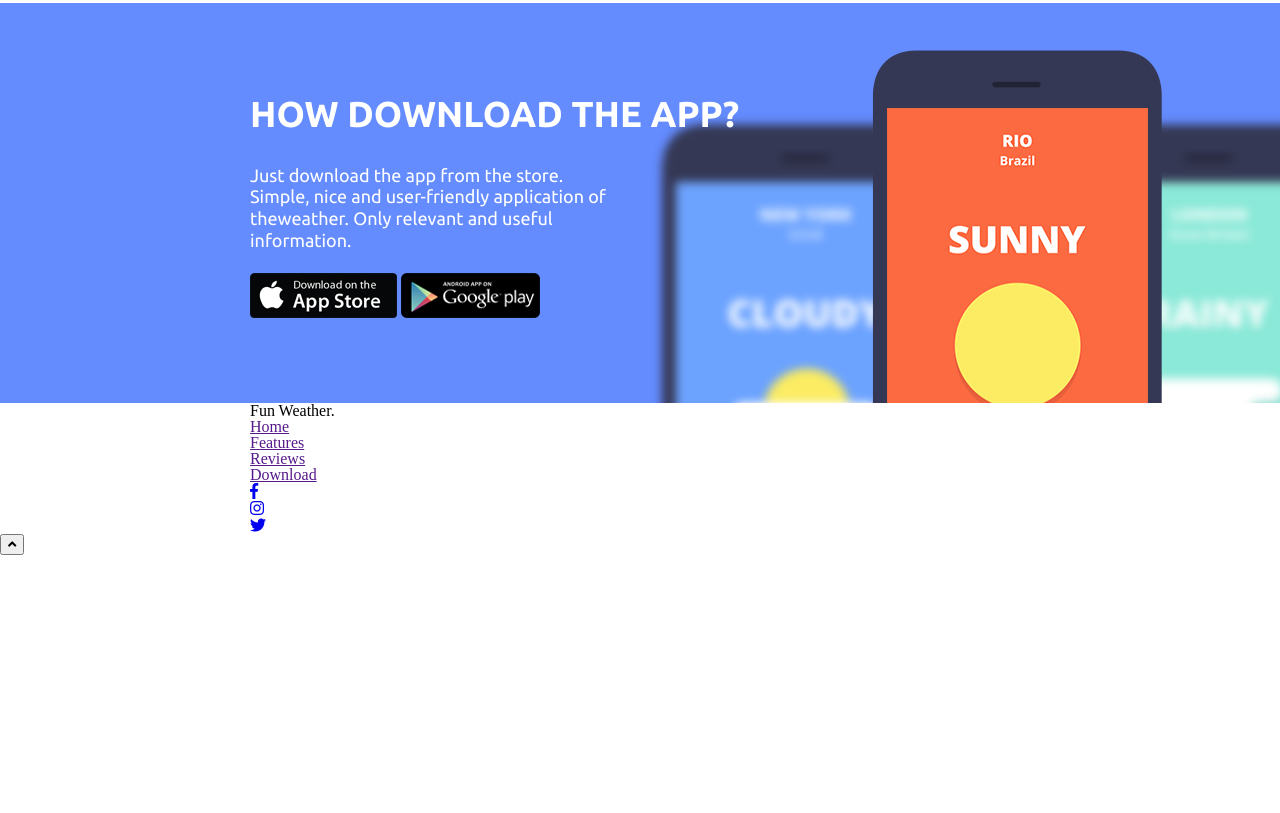
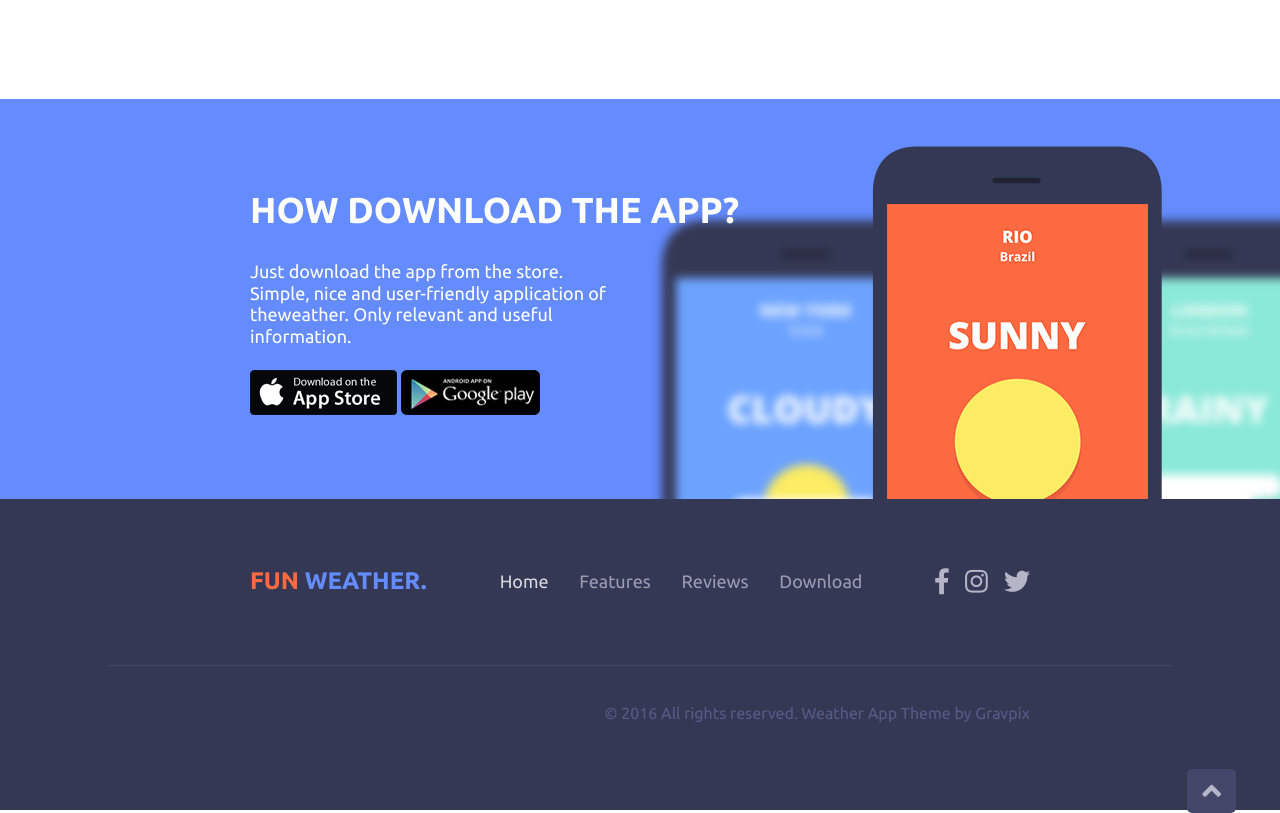
Before and after one commit to vkirda/Tesonet-frontend-task, a plain HTML site: page index.html in a window 1280 px wide. Shown: the part 1449-2262 px from the top of the page. Before the commit the page ends 2004 px from the top, so only its background shows below. Drawn offline with Linux system fonts and the light colour scheme.

Commit message:
footer done

```diff
--- a/assets/styleseets/project-style.scss
+++ b/assets/styleseets/project-style.scss
@@ -7,6 +7,9 @@ $header-color: #648cff;
 }
 %36px {
 	font-size: 2.25em;
+}
+%26px{
+	font-size: 1.625em;
 }
 %24px {
 	font-size: 1.5em;
@@ -55,6 +58,16 @@ header {
 	background-color: $header-color;
 	padding-top: 2.78vh;
 
+	p {
+	 	color: white;
+	}
+
+	a {
+	 	color: white;
+	}
+
+}
+
 .flex-container {
 	display: flex;
 	justify-content: space-between;
@@ -63,26 +76,24 @@ header {
 
 	p {
 		@extend %ubuntu-bold;
-			color: white;
 	  	text-transform: uppercase;
 	  	line-height: 1.2;
-	  		font-size: 1.5em;
+	  	@extend %24px;
 	}
 
 	a {
 		text-decoration: none;
-			color: white;
 		@extend %ubuntu-normal;
 		line-height: 1.2;
 	}
 }
 
 .header-navigation-meniu {
-		font-size: 1.125em;
+	@extend %18px;
 }
 
 .social-media-links__list {
-		font-size: 1.625em;
+	@extend %26px;
 	justify-content: space-between;
 }
 nav {
@@ -91,7 +102,6 @@ header {
 }
 .social-media-links {
 	flex-basis: 7.396vw;
-	}
 }
 
 //first screen
@@ -299,7 +309,7 @@ header {
 	}
 
 	.fetures-list {
-		padding-top: 12.04vh;
+		//padding-top: 12.04vh;
 		padding-bottom: 19.45vh;
 		ul {
 			@extend %flex-wrap;
@@ -311,6 +321,7 @@ header {
 				flex-direction: row;
 				justify-content: space-between;
 				max-width: 370px;
+				padding-top: 12.04vh;
 
 
 
@@ -339,10 +350,11 @@ header {
 //download section
 
 .download {
-	background-color: rgb(100, 140, 255);
+	background-color: $header-color;
 	background-image: url("../images/threePhones.png");
 	background-repeat: no-repeat;
 	background-position: 50.78125vw 5.8333vh;
+
 
 	.download-flex-container {
 		display: flex;
@@ -373,10 +385,75 @@ header {
 			padding-bottom: 10.19vh;
 		}
 
-
+	}
 
 }
 
+//footer section
 
+footer {
+	background-color: #353854;
+	padding-top: 8.32vh;
+
+	p {
+	 	color: rgb(252, 106, 66);
+	 	span {
+	 		color: $header-color;
+	 	}
 
 	}
+
+	a {
+	 	color: rgb(181, 181, 200);
+	}
+
+	.header-navigation-meniu {
+		li:first-child {
+			a {
+				color: white;
+			}
+		}
+
+	}
+
+	.line {
+		max-width: 82.96875vw;
+		margin: 0 auto;
+		border-top: 1px solid rgb(67, 71, 105);
+		margin-top: 8.519vh;
+		padding-top: 4.63vh;
+
+		p {
+			@extend %16px;
+			@extend %ubuntu-normal;
+			color: rgb(86, 91, 135);
+  			line-height: 1.35;
+  			text-align: end;
+		}
+
+	}
+
+	.go-top {
+		position: relative;
+		width: 100vw;
+		height: 85px;
+
+		button {
+			position: absolute;
+			bottom: -3px;
+			right: 3.4375vw;
+			border-radius: 5px;
+  			background-color: rgb(67, 71, 105);
+  			//padding:  4% 8%;
+  			border: none;
+  			padding: 7px 15px;
+			//text-decoration: none;
+			i {
+				color: #b5b5c8;
+				font-size: 30px;
+
+			}
+		}
+	}
+
+}
--- a/index.html
+++ b/index.html
@@ -172,20 +172,20 @@
 		</section>
 	</main>
 	<footer>
-		<div class="container ">
+		<div class="container flex-container">
 			<div class="header-logo">
-				<p>Fun Weather.</p>
+				<p>Fun <span>Weather.</span></p>
 			</div>
 			<nav>
-				<ul class="header-navigation-meniu">
+				<ul class="header-navigation-meniu flex-container">
 					<li><a href="">Home</a></li>
 					<li><a href="">Features</a></li>
 					<li><a href="">Reviews</a></li>
 					<li><a href="">Download</a></li>
 				</ul>
 			</nav>
-			<div >
-				<ul class="social-media-links">
+			<div class="social-media-links">
+				<ul class="social-media-links__list flex-container">
 					<li>
 						<a href="https://www.facebook.com/">
 							<i class="fab fa-facebook-f"></i>
@@ -204,7 +204,11 @@
 				</ul>
 			</div>
 		</div>
-		<div class="line"></div>
+		<div class="line">
+			<div class="container">
+				<p>© 2016 All rights reserved. Weather App Theme by Gravpix</p>
+			</div>
+		</div>
 		<div class="go-top">
 			<button class="go-top__button">
 				<i class="fas fa-angle-up"></i>
```
Also changed, not shown: assets/styleseets/project-style.css. Lines whose indentation alone changed are shown as unchanged.
